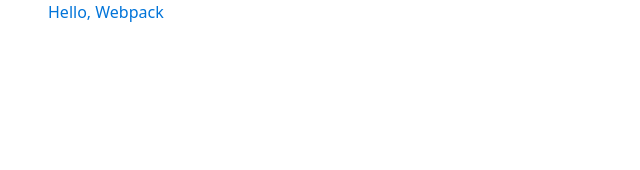
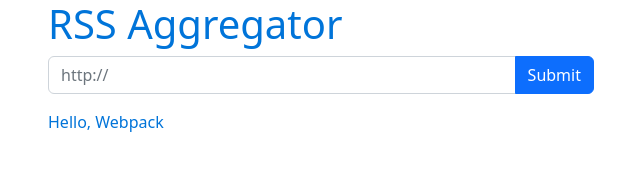
Before and after one commit to StepanenkoArtem/frontend-project-lvl3, a website built with webpack: page index.html in a window 1280 px wide. Shown: the whole page, without its empty margins (34-674 px from the left). Built offline with nearby package versions, Linux system fonts and the light colour scheme.

Commit message:
add initial layout

```diff
--- a/index.html
+++ b/index.html
@@ -5,9 +5,21 @@
   <meta name="viewport"
         content="width=device-width, user-scalable=no, initial-scale=1.0, maximum-scale=1.0, minimum-scale=1.0">
   <meta http-equiv="X-UA-Compatible" content="ie=edge">
-  <title>Document</title>
+  <title>RSS Aggregator</title>
 </head>
 <body>
-
+<header class="container">
+  <H1>RSS Aggregator</H1>
+</header>
+<section class="container">
+<div class="row">
+  <div class="col col-6">
+    <form action="" class="input-group mb-3">
+      <input type="text"class="form-control"  aria-label="rss-url" placeholder="http://">
+      <input type="submit" class="btn btn-primary">
+    </form>
+  </div>
+</div>
+</section>
 </body>
 </html>
```
